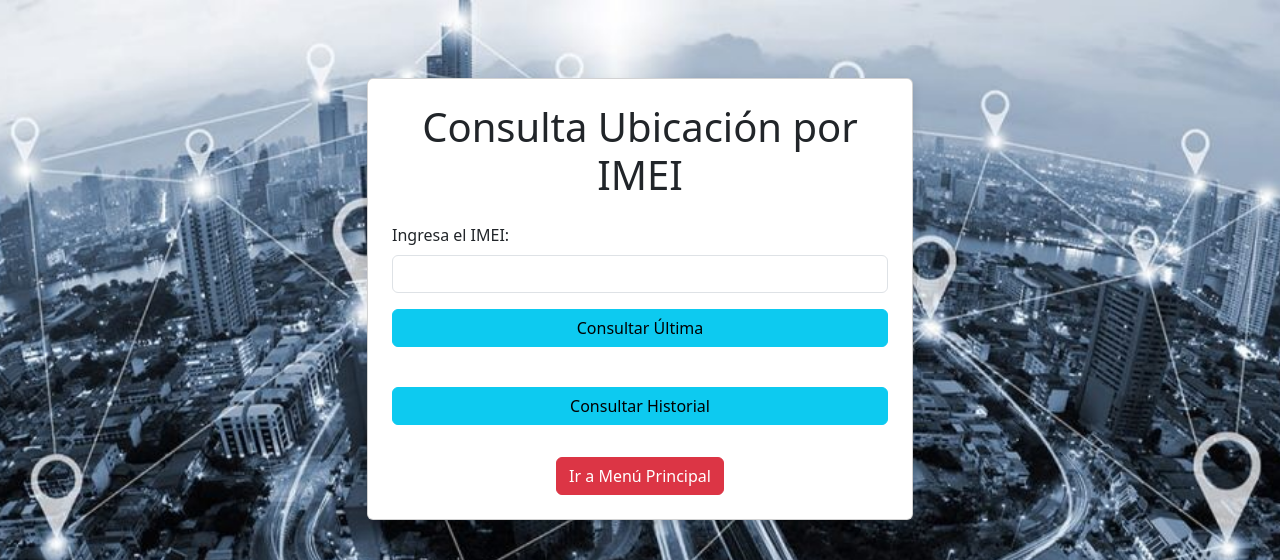
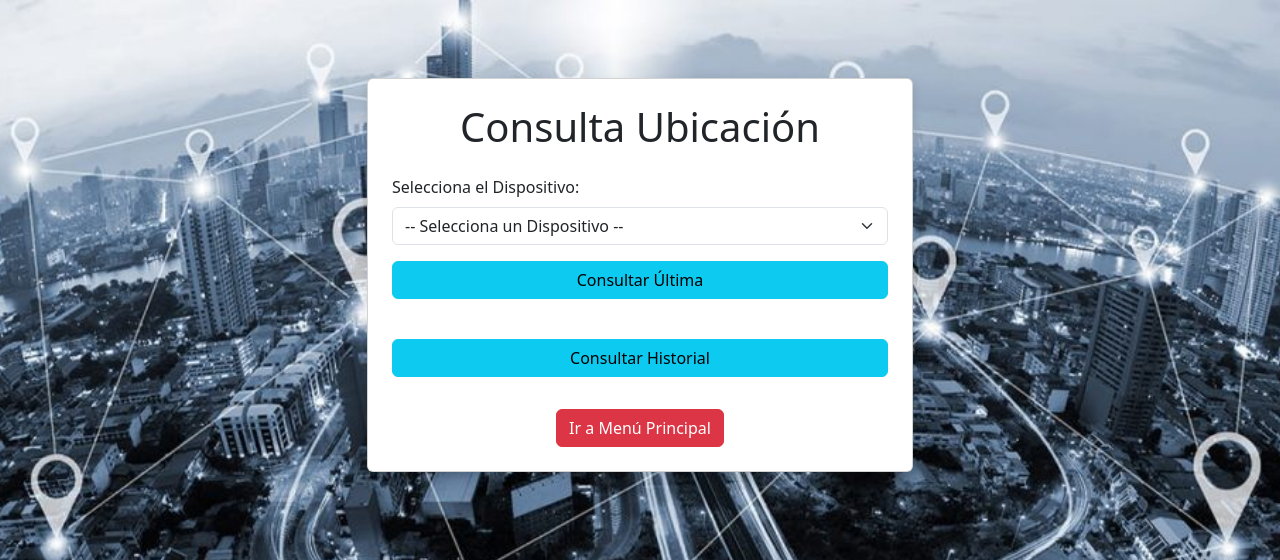
Before and after one commit to mauroaramirez/App4, a PHP site: page /gpsnow/app/public/views/get/verIMEI.php in a window 1280 px wide. Shown: the top 560 px of the page. Run offline with PHP 8.4, Linux system fonts and the light colour scheme; the visitor is signed in with stand-in values (Sample User, id 1); data comes from the database, SQL or seed files in the repository.

Commit message:
Mejoro la consulta de dispositivos para ver en el mapa

```diff
--- a/app/public/models/Personas.php
+++ b/app/public/models/Personas.php
@@ -148,7 +148,7 @@ class Personas
 	{
 		$query = '
 		SELECT people.id AS "id"
-			,CONCAT_WS(", ",people.name, people.last_name) AS "people"
+			,CONCAT_WS(" ",people.last_name, people.name) AS "people"
 		FROM people
 		WHERE people.rol_id != 1
 		';
--- a/app/public/views/edit/editarPersonas.php
+++ b/app/public/views/edit/editarPersonas.php
@@ -52,6 +52,8 @@ if ($_SESSION['rol_id'] == 1) :
 									<input type="radio" name="sex" value="M" class="form-check-input" <?php echo ($personas[2]['gender'] == "M") ? "checked" : ""; ?>>
 									<label for="sex" class="form-check-label">F</label>
 									<input type="radio" name="sex" value="F" class="form-check-input" <?php echo ($personas[2]['gender'] == "F") ? "checked" : ""; ?>>
+									<label for="sex" class="form-check-label">X</label>
+									<input type="radio" name="sex" value="X" class="form-check-input" <?php echo ($personas[2]['gender'] == "X") ? "checked" : ""; ?>>
 								</div>
 							</div>
 							<div class="mb-3">
--- a/app/public/views/forms/formVincular.php
+++ b/app/public/views/forms/formVincular.php
@@ -48,7 +48,7 @@ if ($_SESSION['rol_id'] == 1) :
                                     </td>
                                 </tr>
                                 <tr>
-                                    <td><label for="dispositivo">Dispositivo:</label></td>
+                                    <td><label for="dispositivo">IMEI - Dispositivo:</label></td>
                                     <td>
                                         <select name="dispositivo" id="dispositivo" class="form-select">
                                             <?php foreach ($selectDispositivos[2] as $key => $value) : ?>
--- a/app/public/views/get/verIMEI.php
+++ b/app/public/views/get/verIMEI.php
@@ -1,3 +1,29 @@
+<?php
+session_start();
+
+require_once '../../models/Dispositivos.php';
+require_once '../../models/Vincular.php';
+
+use Clases\Vincular;
+
+use Clases\Dispositivos;
+
+
+
+
+// rol_id = 1 es perfil root
+if ($_SESSION['rol_id'] == 1) :
+
+    $dispositivos = new Dispositivos;
+
+    $selectDispositivos = $dispositivos->selectDispositivos();
+
+    $vinculados = new Vincular;
+
+    $sectVinculados = $vinculados->selectAll();
+
+?>
+
 <!DOCTYPE html>
 <html lang="en">
 <head>
@@ -9,7 +35,6 @@
 </head>
 
 <style>
-
     .form-background {
         background-image: url('../static/img/mapa-ciudad.jpeg');
         background-size: cover;
@@ -18,7 +43,6 @@
         height: 100vh;
         margin: 0;
     }
-
 </style>
 
 <body class="form-background">
@@ -26,16 +50,23 @@
         <div class="row justify-content-center">
             <div class="col-md-6">
                 <div class="card p-4">
-                    <h1 class="text-center mb-4">Consulta Ubicación por IMEI</h1>
+                    <h1 class="text-center mb-4">Consulta Ubicación</h1>
                     <form id="imeiForm">
                         <div class="mb-3">
-                            <label for="imei" class="form-label">Ingresa el IMEI:</label>
-                            <input type="text" id="imei" name="imei" class="form-control" required>
+                            <label for="imei" class="form-label">Selecciona el Dispositivo:</label>
+                            <select id="imei" name="imei" class="form-select" required>
+                                <option value="">-- Selecciona un Dispositivo --</option>
+                                <?php foreach ($sectVinculados[2] as $dispositivo) : ?>
+                                    <option value="<?= $dispositivo['imei']; ?>">
+                                        <?= $dispositivo['titular'] . ' - IMEI: ' . $dispositivo['imei'] . ' - Marca: ' . $dispositivo['marca'] . ' - Modelo: ' . $dispositivo['modelo']; ?>
+                                    </option>
+                                <?php endforeach; ?>
+                            </select>
                         </div>
                         <div class="d-grid gap-2">
                             <button type="button" id="gpsNowBtn" class="btn btn-info">Consultar Última</button><br>
                             <button type="button" id="gpsByAllBtn" class="btn btn-info">Consultar Historial</button>
-							<?php include_once '../links/linkPantallas.php'?>
+                            <?php include_once '../links/linkPantallas.php' ?>
                         </div>
                     </form>
                 </div>
@@ -45,27 +76,47 @@
 
     <script>
         // Capturar IMEI
-        const imeiInput = document.getElementById('imei');
+        const imeiSelect = document.getElementById('imei');
 
         // Botón para consultar gpsnow
         document.getElementById('gpsNowBtn').addEventListener('click', function() {
-            const imei = imeiInput.value;
+            const imei = imeiSelect.value;
             if (imei) {
                 window.location.href = `http://127.0.0.1:5000/gpsnow/${imei}`;
             } else {
-                alert('Por favor, ingrese un IMEI.');
+                alert('Por favor, selecciona un IMEI.');
             }
         });
 
         // Botón para consultar gpsbyall
         document.getElementById('gpsByAllBtn').addEventListener('click', function() {
-            const imei = imeiInput.value;
+            const imei = imeiSelect.value;
             if (imei) {
                 window.location.href = `http://127.0.0.1:5000/gpsbyall/${imei}`;
             } else {
-                alert('Por favor, ingrese un IMEI.');
+                alert('Por favor, selecciona un IMEI.');
             }
         });
     </script>
 </body>
 </html>
+
+<?php else : ?>
+    <!DOCTYPE html>
+    <html lang="es">
+    <head>
+        <meta charset="UTF-8">
+        <meta name="viewport" content="width=device-width, initial-scale=1.0">
+        <title>Sin permisos</title>
+        <link href="https://cdn.jsdelivr.net/npm/bootstrap@5.3.0-alpha1/dist/css/bootstrap.min.css" rel="stylesheet">
+        <link rel="stylesheet" href="../style.css">
+    </head>
+    <body class="form-background">
+        <div class="container mt-5 text-center">
+            <div class="card p-4">
+                <?php include_once '../links/linkSinPermisos.php'; ?>
+            </div>
+        </div>
+    </body>
+    </html>
+<?php endif ?>
--- a/app/public/views/home.php
+++ b/app/public/views/home.php
@@ -81,7 +81,7 @@ if (isset($_SESSION['id'])) {
 							<a href="./dataTables/dataTableDispositivos.php" class="list-group-item list-group-item-action fs-6">Consulta Dispositivos</a>
 							<a href="./forms/formVincular.php" class="list-group-item list-group-item-action fs-6">Asociar Dispositivos</a>
 							<a href="./dataTables/dataTableVinculados.php" class="list-group-item list-group-item-action fs-6">Consulta Dispositivos Vinculados</a>
-							<a href="./get/verIMEI.php" class="list-group-item list-group-item-action fs-6">Ver Ubicación por IMEI</a>
+							<a href="./get/verIMEI.php" class="list-group-item list-group-item-action fs-6">Consulta Ubicación</a>
 						</div>
 					</div>
 				</div>
```
Lines whose indentation alone changed are shown as unchanged.
